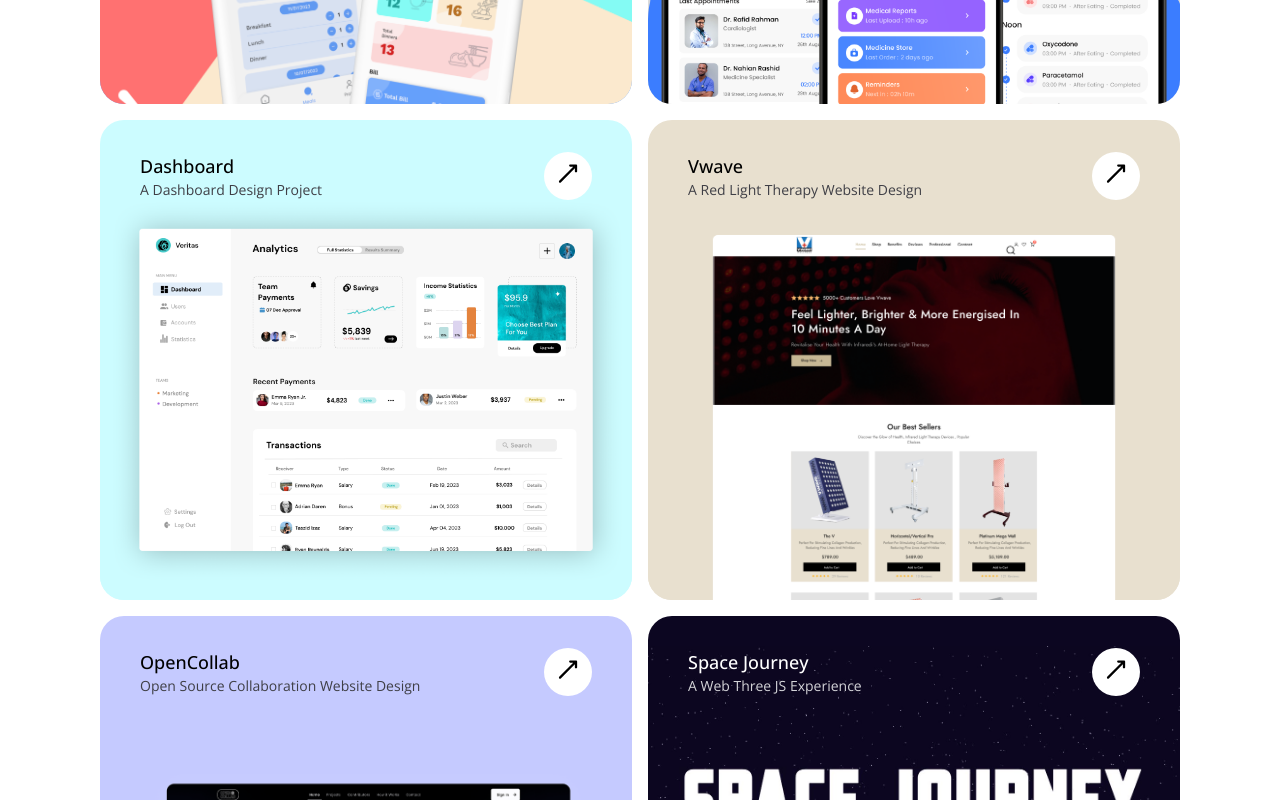
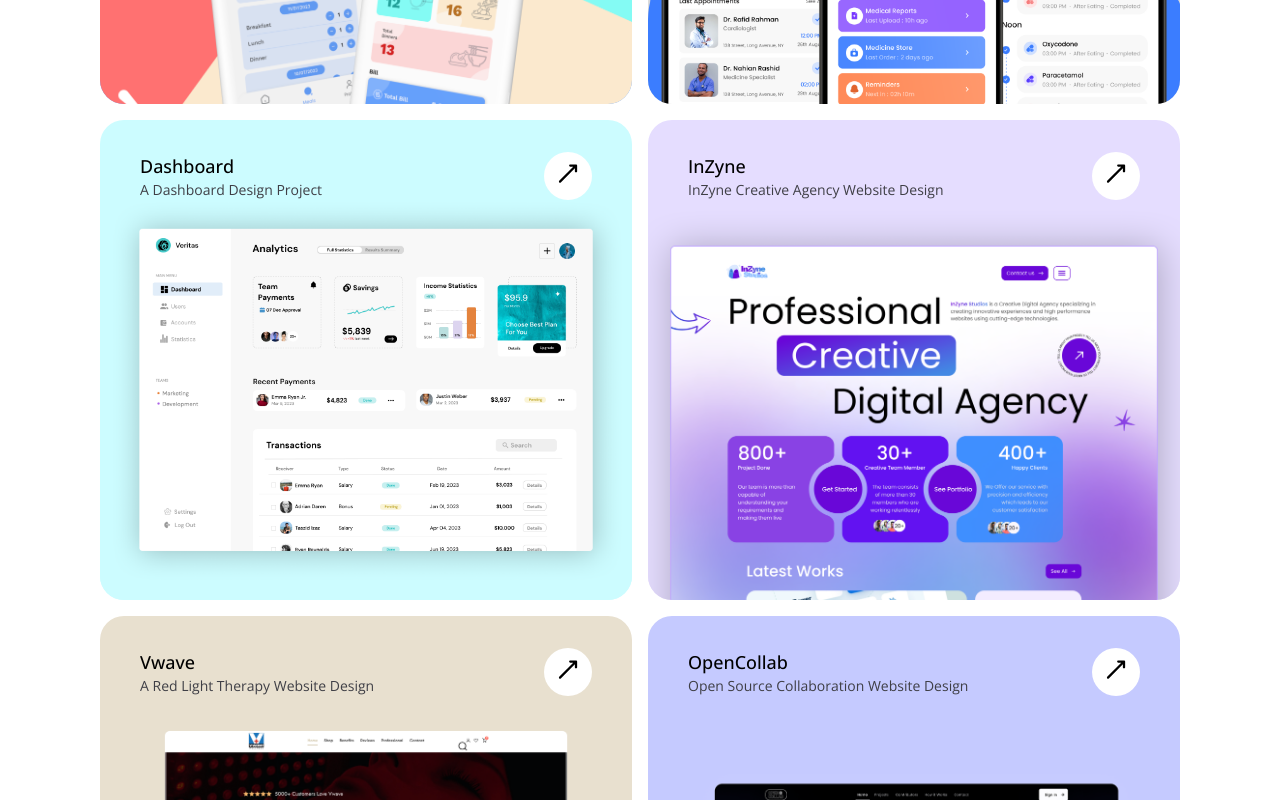
Before and after one commit to TaszidIzaz/gridfolio, a Next.js app: page / in a window 1280 px wide. Shown: the part 1000-1800 px from the top of the page. Built offline with nearby package versions, Linux system fonts and the light colour scheme.

Commit message:
minor changes

```diff
--- a/app/page.tsx
+++ b/app/page.tsx
@@ -175,6 +175,15 @@ export default function Home() {
           imageUrl='/dashboard.png'
           bgColor="#CCFCFF"
           link="https://www.behance.net/gallery/167639395/Dashboard-UI"
+
+        />
+
+        <Project
+          name='InZyne'
+          description='InZyne Creative Agency Website Design'
+          imageUrl='/inz.png'
+          bgColor="#E5DDFF"
+          link="https://www.behance.net/gallery/190705411/InZyne-Creative-Agency-Website-Design"
 
         />
 
```
Also changed, not shown: public/inz.png (added).
